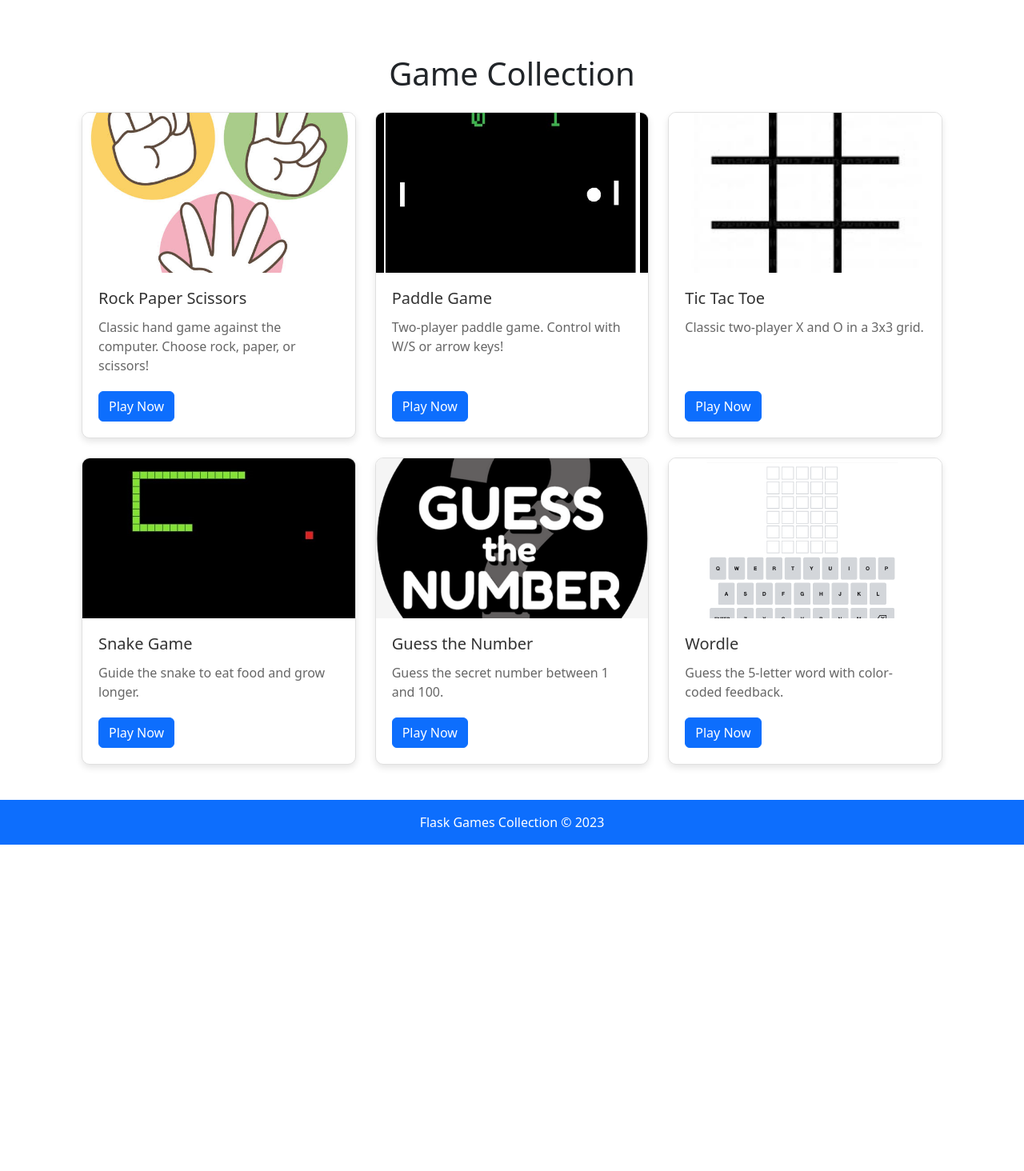
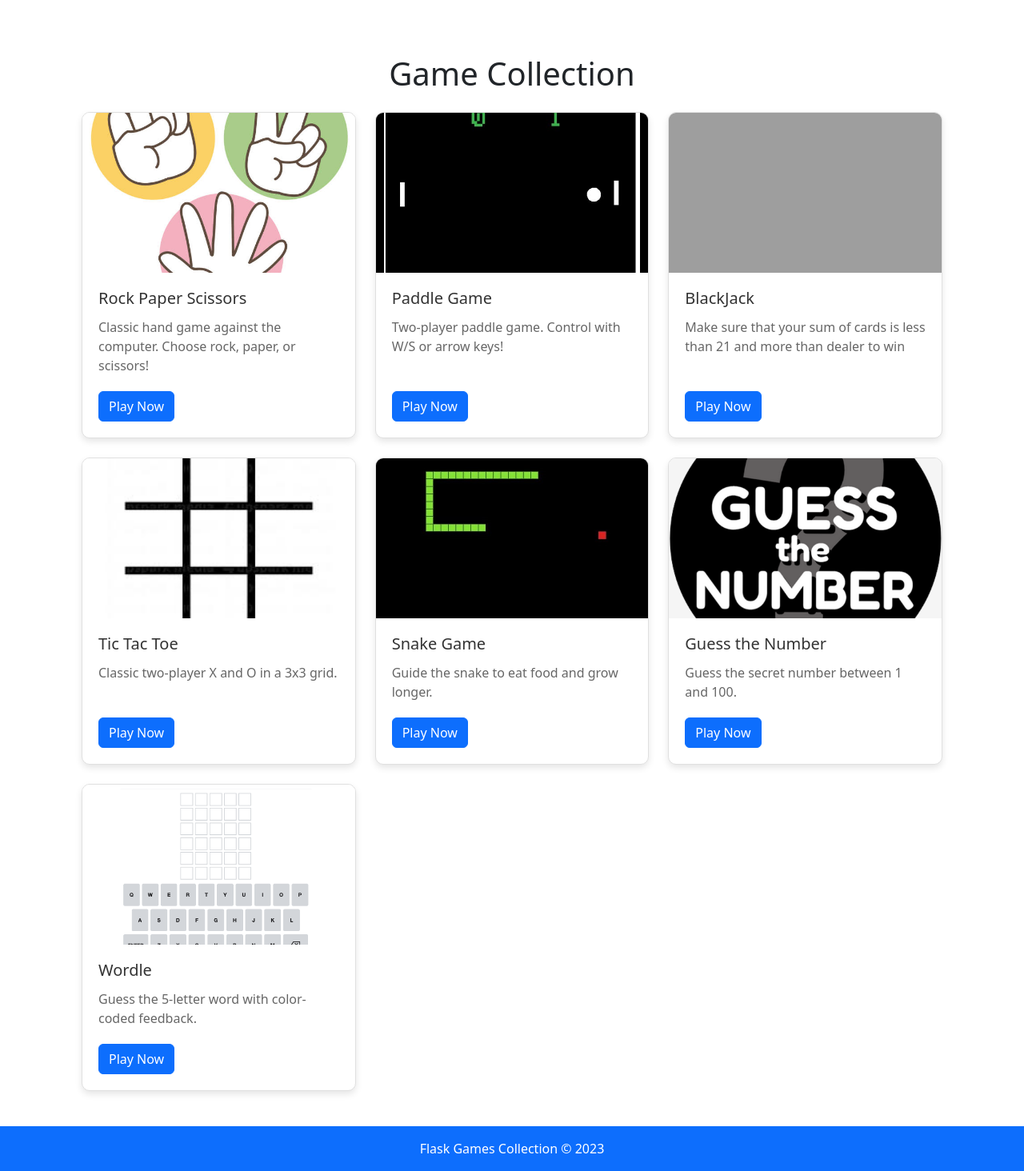
Before and after one commit to SahilMishra2004/Game, a Flask app: page / in a window 1280 px wide. Shown: the part 56-1520 px from the top of the page at 80% size. Before the commit the page ends 1112 px from the top, so only its background shows below. Run offline with Flask 3, Linux system fonts and the light colour scheme; grey boxes are pictures that could not be loaded.

Commit message:
Update index.html
BlackJack

```diff
--- a/templates/index.html
+++ b/templates/index.html
@@ -42,6 +42,22 @@
                 </div>
             </div>
         </div>
+        <!--BlackJack-->
+        <div class="col-md-4 col-sm-6">
+            <div class="card h-100 game-card">
+                <div class="game-card-img-container">
+                    <img src="{{ url_for('static', filename='images/BlackJack.png') }}"
+                         class="game-card-img"
+                         alt="Paddle Game">
+                </div>
+                <div class="card-body">
+                    <h5 class="card-title">BlackJack</h5>
+                    <p class="card-text">Make sure that your sum of cards is less than 21 and more than dealer to win</p>
+                    <a href="{{ url_for('blackjack') }}" class="btn btn-primary">Play Now</a>
+                </div>
+            </div>
+        </div>
+
 
         <!-- Tic Tac Toe -->
         <div class="col-md-4 col-sm-6">
```
